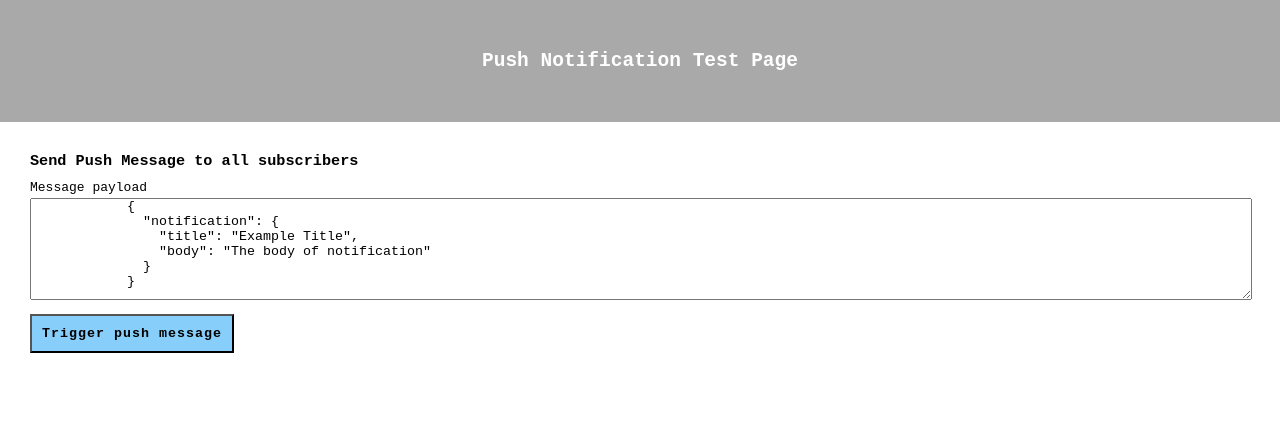
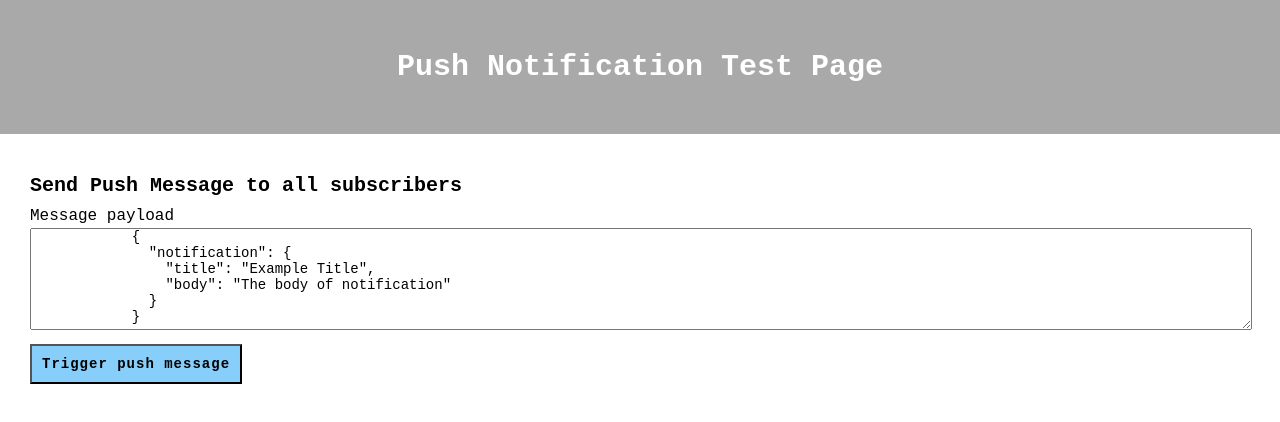
Before and after one commit to tompascall/pushnoti-poc, a website: page push-server/test-push.html in a window 1280 px wide. Drawn offline with Linux system fonts and the light colour scheme.

Commit message:
update test page styles

```diff
--- a/push-server/test-push.html
+++ b/push-server/test-push.html
@@ -18,12 +18,17 @@
       background: darkgrey;
       color: white;
       display: block;
-      margin: 0;
+      margin: 0 0 40px 0;
       text-align: center;
       padding: 50px;
+      font-size: 30px;
     }
     .pn-body {
       margin: 30px;
+    }
+    .pn-body h3 {
+      font-size: 20px;
+      margin-bottom:
     }
     .pn-msg {
       margin-bottom: 10px;
@@ -31,11 +36,13 @@
     .pn-msg label {
       display: block;
       margin-bottom: 3px;
+      font-size: 16px;
     }
     .pn-msg textarea {
       width: 100%;
       height: 100px;
       font-family: monospace;
+      font-size: 14px;
     }
     .btn-submit {
       background: lightskyblue;
@@ -43,6 +50,7 @@
       font-weight: 600;
       letter-spacing: 1px;
       cursor: pointer;
+      font-size: 14px;
     }
   </style>
 </head>
```
